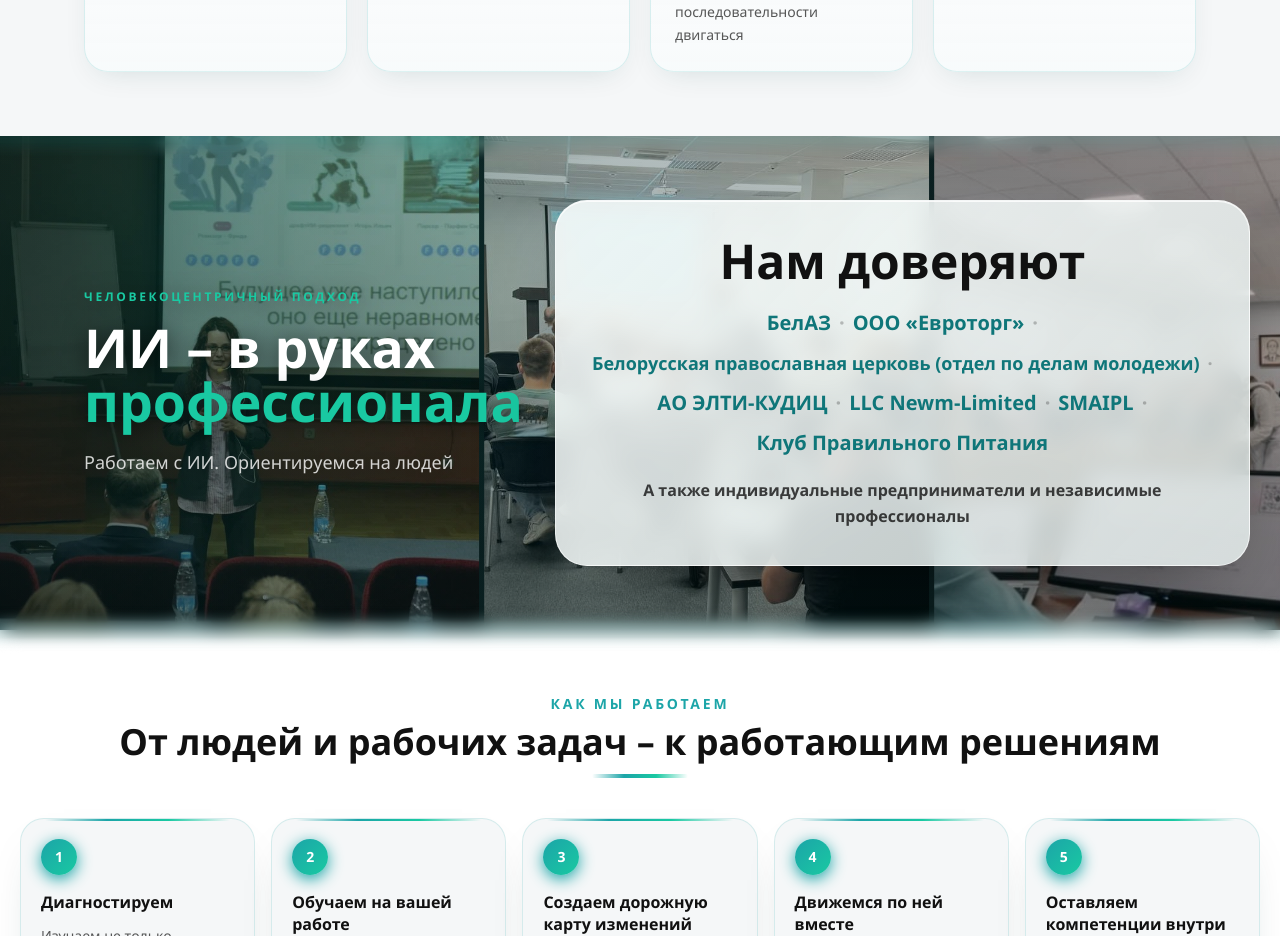
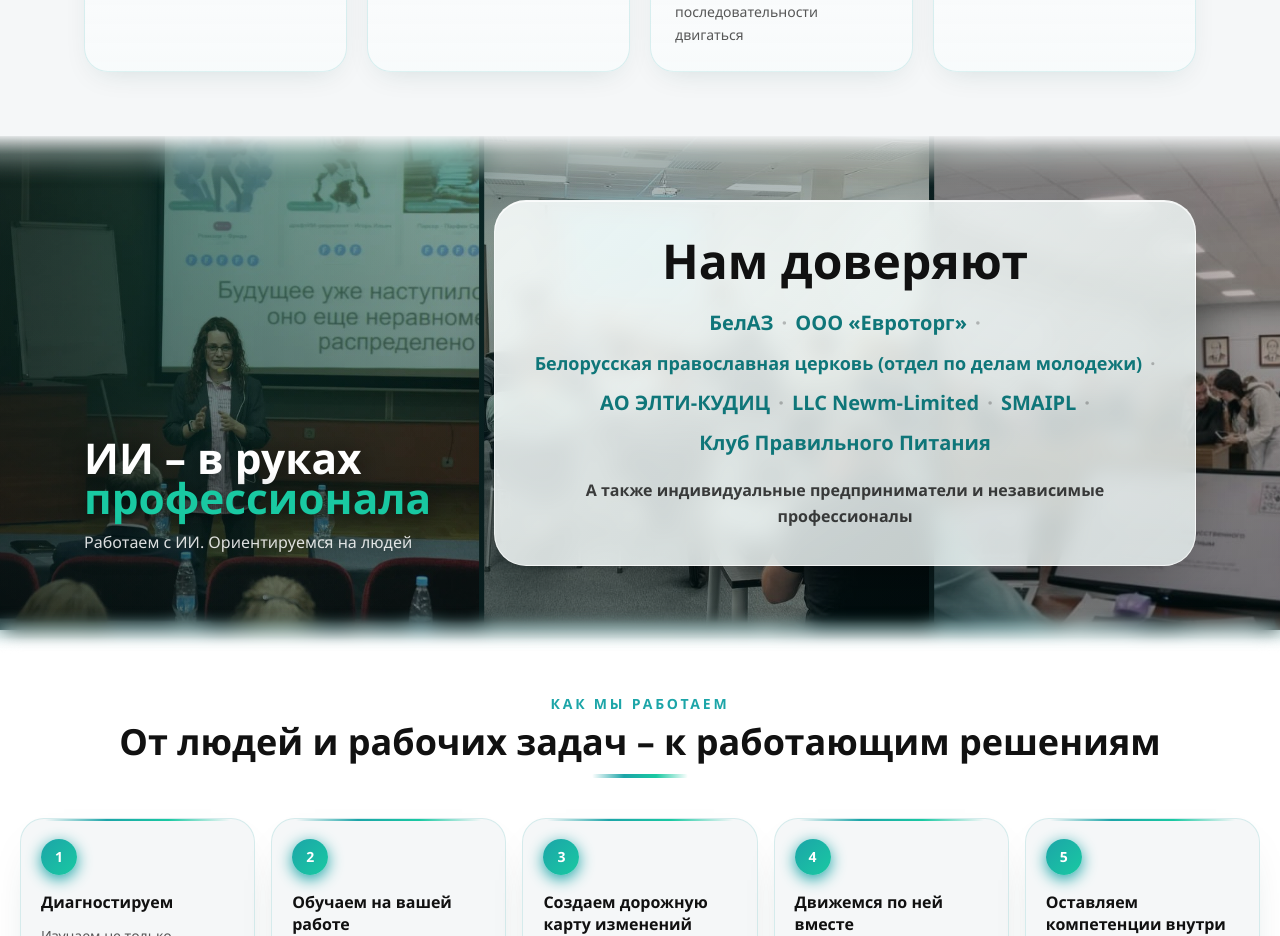
Before and after one commit to ivanovich1071/AI-Salesperson, a Next.js app: page / in a window 1280 px wide. Shown: the part 1200-2136 px from the top of the page. Built offline with nearby package versions, Linux system fonts and the light colour scheme; no server answers; the database is empty.

Commit message:
fix: reveal speaker in homepage proof band

```diff
--- a/src/app/(home)/page.tsx
+++ b/src/app/(home)/page.tsx
@@ -172,15 +172,15 @@
         <div className="vm-proof-vignette" aria-hidden="true" />
 
         <div className="relative z-10 mx-auto grid max-w-6xl gap-8 px-5 py-14 lg:grid-cols-[0.7fr_1.3fr] lg:items-center lg:py-16">
-          <div className="vm-proof-copy max-w-lg">
-            <p className="text-xs font-bold uppercase tracking-[0.22em] text-teal-emerald">
-              Человекоцентричный подход
-            </p>
-            <h2 className="mt-4 text-4xl font-extrabold leading-[1.03] sm:text-5xl lg:text-[3.35rem]">
+          <div
+            className="vm-proof-copy max-w-lg pt-36 sm:pt-28 lg:self-end lg:pb-3 lg:pt-0"
+            data-proof-copy="lowered"
+          >
+            <h2 className="text-3xl font-extrabold leading-[1.04] sm:text-4xl lg:text-[2.65rem]">
               ИИ – в руках
               <span className="block text-teal-emerald">профессионала</span>
             </h2>
-            <p className="mt-5 text-base font-medium text-white/80 sm:text-lg">
+            <p className="mt-3 text-sm font-medium text-white/85 sm:text-base">
               Работаем с ИИ. Ориентируемся на людей
             </p>
           </div>
--- a/src/app/globals.css
+++ b/src/app/globals.css
@@ -112,6 +112,21 @@
   isolation: isolate;
   overflow: hidden;
   background: #0e1e1f;
+}
+
+.vm-proof-band.vm-soft-boundary::before {
+  top: 0;
+  height: 3.25rem;
+  background: linear-gradient(
+    180deg,
+    rgba(245, 247, 248, 0.92) 0%,
+    rgba(225, 242, 240, 0.38) 35%,
+    rgba(225, 242, 240, 0) 100%
+  );
+  backdrop-filter: blur(12px);
+  -webkit-backdrop-filter: blur(12px);
+  mask-image: linear-gradient(180deg, black 0%, rgba(0, 0, 0, 0.78) 45%, transparent 100%);
+  -webkit-mask-image: linear-gradient(180deg, black 0%, rgba(0, 0, 0, 0.78) 45%, transparent 100%);
 }
 
 .vm-proof-gallery {
```
